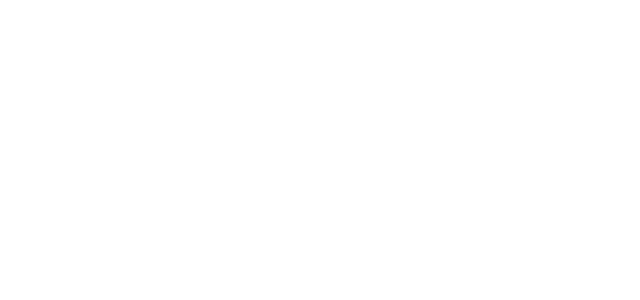
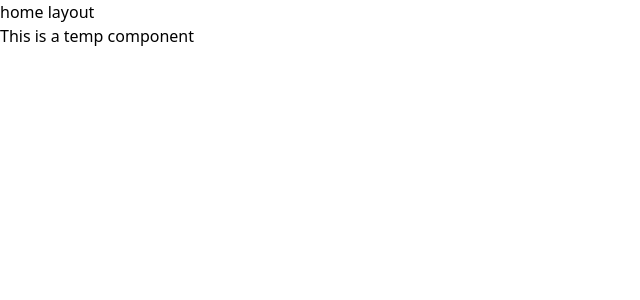
Before and after one commit to awma-Mi-Na/zomato-master, a React (Create React App) app in the folder client/: page / in a window 1280 px wide. Shown: the top 300 px of the page, without its empty margins (0-640 px from the left). Built offline with nearby package versions, Linux system fonts and the light colour scheme.

Commit message:
home layout and hoc added

```diff
--- a/client/package.json
+++ b/client/package.json
@@ -3,11 +3,13 @@
   "version": "0.1.0",
   "private": true,
   "dependencies": {
+    "@craco/craco": "^6.3.0",
     "@testing-library/jest-dom": "^5.14.1",
     "@testing-library/react": "^11.2.7",
     "@testing-library/user-event": "^12.8.3",
     "react": "^17.0.2",
     "react-dom": "^17.0.2",
+    "react-router-dom": "^5.3.0",
     "react-scripts": "4.0.3",
     "web-vitals": "^1.1.2"
   },
--- a/client/src/App.jsx
+++ b/client/src/App.jsx
@@ -1,5 +1,15 @@
+// import HOC
+import HomeLayoutHOC from "./HOC/home.hoc";
+
+// import components
+import Temp from "./components/temp";
+
 function App() {
-  return <div></div>;
+  return (
+    <>
+      <HomeLayoutHOC path="/" exact component={Temp} />
+    </>
+  );
 }
 
 export default App;
--- /dev/null
+++ b/client/src/HOC/home.hoc.jsx
@@ -0,0 +1,19 @@
+import { Route } from "react-router-dom";
+
+import HomeLayout from "../layout/home.layout";
+const HomeLayoutHOC = ({ component: Component, ...rest }) => {
+  return (
+    <>
+      <Route
+        {...rest}
+        component={(props) => (
+          <HomeLayout>
+            <Component {...props} />
+          </HomeLayout>
+        )}
+      />
+    </>
+  );
+};
+
+export default HomeLayoutHOC;
--- /dev/null
+++ b/client/src/components/temp.jsx
@@ -0,0 +1,5 @@
+const Temp = () => {
+  return <div>This is a temp component</div>;
+};
+
+export default Temp;
--- a/client/src/index.jsx
+++ b/client/src/index.jsx
@@ -1,11 +1,14 @@
 import React from "react";
 import ReactDOM from "react-dom";
+import { BrowserRouter } from "react-router-dom";
 import "./index.css";
 import App from "./App";
 
 ReactDOM.render(
   <React.StrictMode>
-    <App />
+    <BrowserRouter>
+      <App />
+    </BrowserRouter>
   </React.StrictMode>,
   document.getElementById("root")
 );
--- /dev/null
+++ b/client/src/layout/home.layout.jsx
@@ -0,0 +1,5 @@
+const HomeLayout = (props) => {
+  return <>home layout {props.children}</>;
+};
+
+export default HomeLayout;
```
